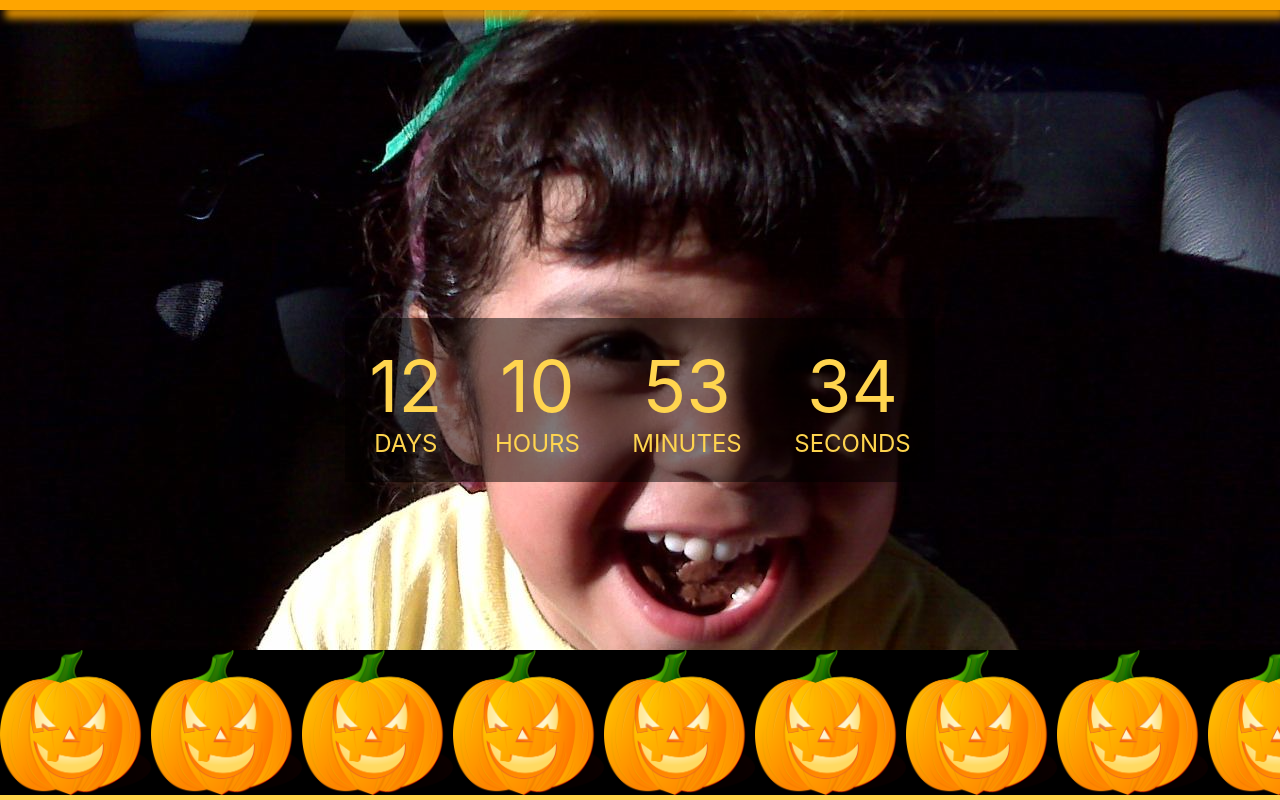
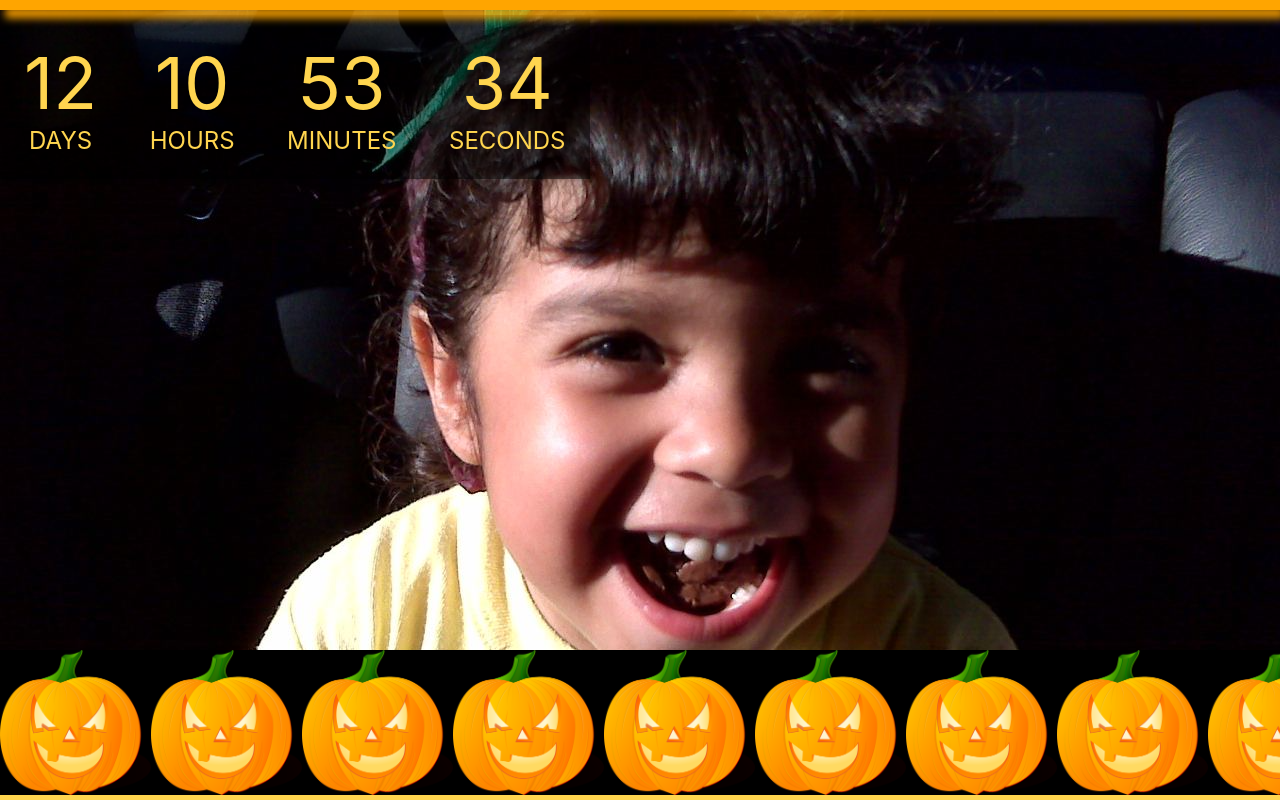
Before and after one commit to s4bpython/verohalloween, a plain HTML site: page index.html in a window 1280 px wide. Drawn offline with Linux system fonts and the light colour scheme.

Commit message:
Update style.css

```diff
--- a/static/style.css
+++ b/static/style.css
@@ -51,7 +51,8 @@ body {
 }
 
 .container {
-  position: static;
+  position: fixed;
+  top: 15px;
   transition: all 1s ease;
   -moz-box-sizing:border-box;
   box-sizing:border-box;
```
